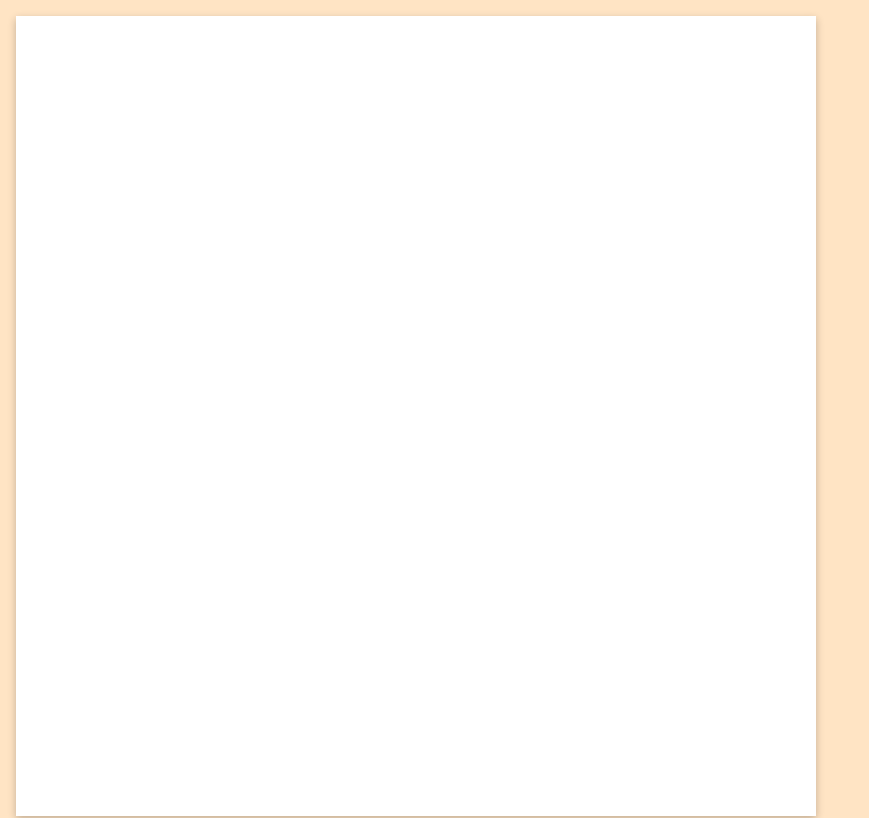
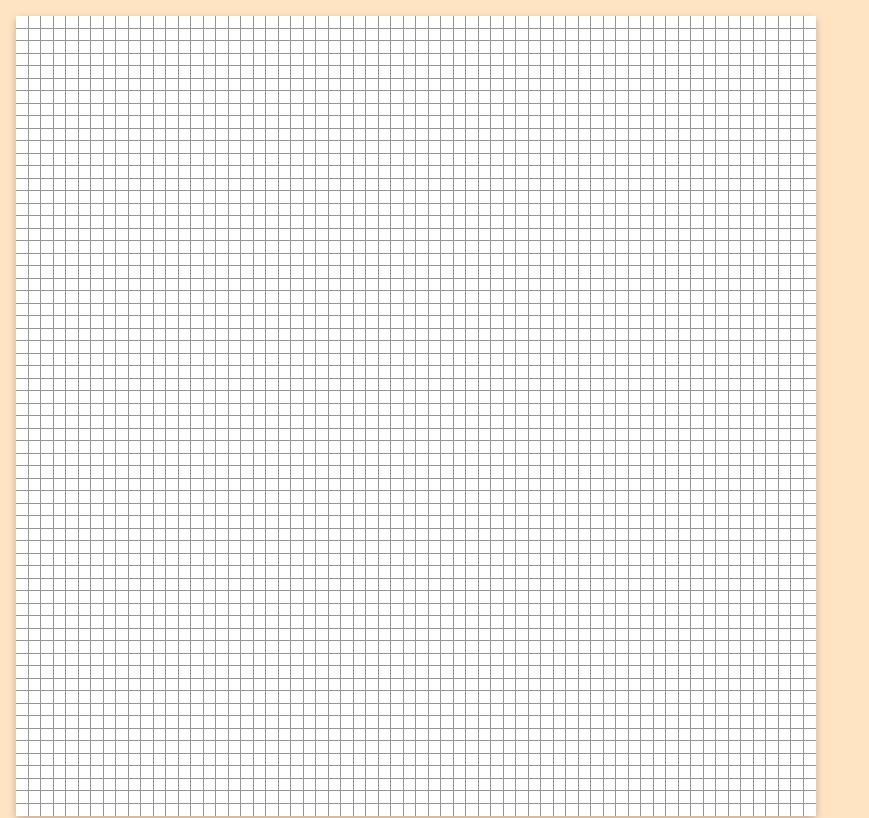
Before and after one commit to Orluca/TOP-etch-a-sketch, a plain HTML site: page index.html in a window 1280 px wide. Shown: the top 818 px of the page, without its empty margins (0-869 px from the left). Drawn offline with Linux system fonts and the light colour scheme.

Commit message:
Started adding a grid toggle feature

```diff
--- a/index.html
+++ b/index.html
@@ -12,7 +12,7 @@
     <div id="canvas-container">
       <div id="eyedropper-modal"></div>
     </div>
-    <input type="range" min="8" max="128" value="16" id="resolution-slider" />
+    <input type="range" min="8" max="128" value="64" id="resolution-slider" />
     <div id="resolution-display"></div>
     <div class="colorpicker" id="colorjoe"></div>
     <button id="btn-reset-canvas">Reset canvas</button>
--- a/script.js
+++ b/script.js
@@ -145,4 +145,43 @@ function eyedropperPreview(e) {
     eyedropperModal.style.display = "none";
   }
 }
+
+// ------------- GRID LINES FOR CANVAS ----------------
+const canvasCells = document.querySelectorAll(".canvas-cell");
+
+function gridOn(resolution) {
+  const borderStyle = "1px solid rgb(150, 150, 150)";
+  // All rows except the last one
+  for (let j = 0; j < resolution - 1; j++) {
+    for (let i = 0 + resolution * j; i < resolution + resolution * j - 1; i++) {
+      canvasCells[i].style.borderRight = borderStyle;
+      canvasCells[i].style.borderBottom = borderStyle;
+    }
+    canvasCells[resolution + resolution * j - 1].style.borderBottom = borderStyle;
+  }
+
+  // The last row
+  for (let i = resolution * (resolution - 1); i < resolution * resolution - 1; i++) {
+    canvasCells[i].style.borderRight = borderStyle;
+  }
+}
+
+gridOn(resolution);
+
 // -------------TESTING AREA----------------
+
+/* function gridOn(resolution) {
+  let row = 1;
+
+  // One row
+  for (let i = 0; i < resolution - 1; i++) {
+    canvasCells[i].style.borderRight = "1px solid black";
+    canvasCells[i].style.borderBottom = "1px solid black";
+  }
+  canvasCells[resolution - 1].style.borderBottom = "1px solid black";
+  for (let i = 0 + 64; i < resolution + 64 - 1; i++) {
+    canvasCells[i].style.borderRight = "1px solid black";
+    canvasCells[i].style.borderBottom = "1px solid black";
+  }
+  canvasCells[resolution + 64 - 1].style.borderBottom = "1px solid black";
+} */
```
Also changed, not shown: 1 other file.
